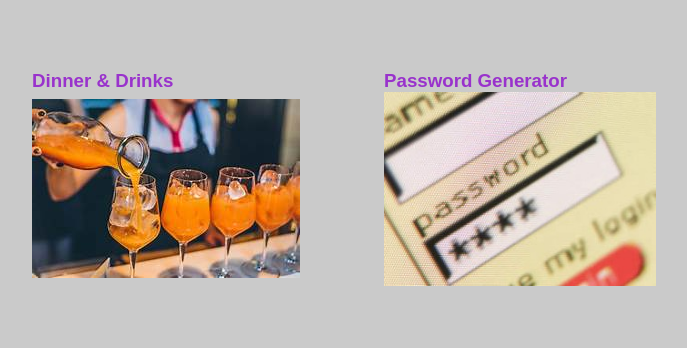
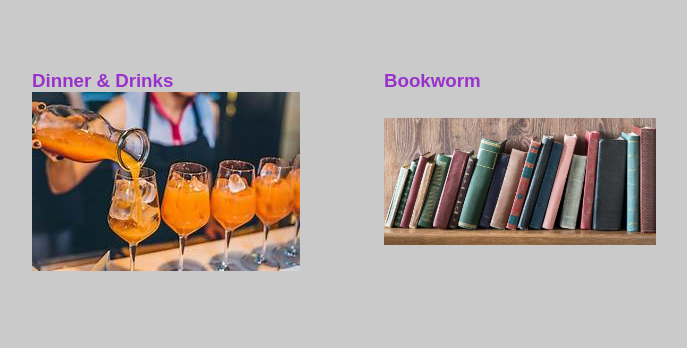
Before and after one commit to Hmlessard/Personal-Portfolio, a plain HTML site: page index.html in a window 1280 px wide. Shown: the part 1290-1638 px from the top of the page, without its empty margins (136-823 px from the left). Drawn offline with Linux system fonts and the light colour scheme.

Commit message:
added 2nd project: Bookworm

```diff
--- a/index.html
+++ b/index.html
@@ -67,9 +67,9 @@
                    </div>
 
                    <div class="child">
-                       <h3>Password Generator</h3>
-                       <a href="https://hmlessard.github.io/password-generator-JS/">
-                       <img title="Password" src="assets/images/password.jpg" alt="blurred login screen showing astriks for password input"></a>
+                       <h3>Bookworm</h3>
+                       <a href="https://asgardians-bookworm.herokuapp.com/">
+                       <img title="Password" src="assets/images/Bookworm.jpeg" alt="shelf full of hard cover books"></a>
                    </div>
 
                    <div class="child">
```
Also changed, not shown: assets/images/Bookworm.jpeg (added).
